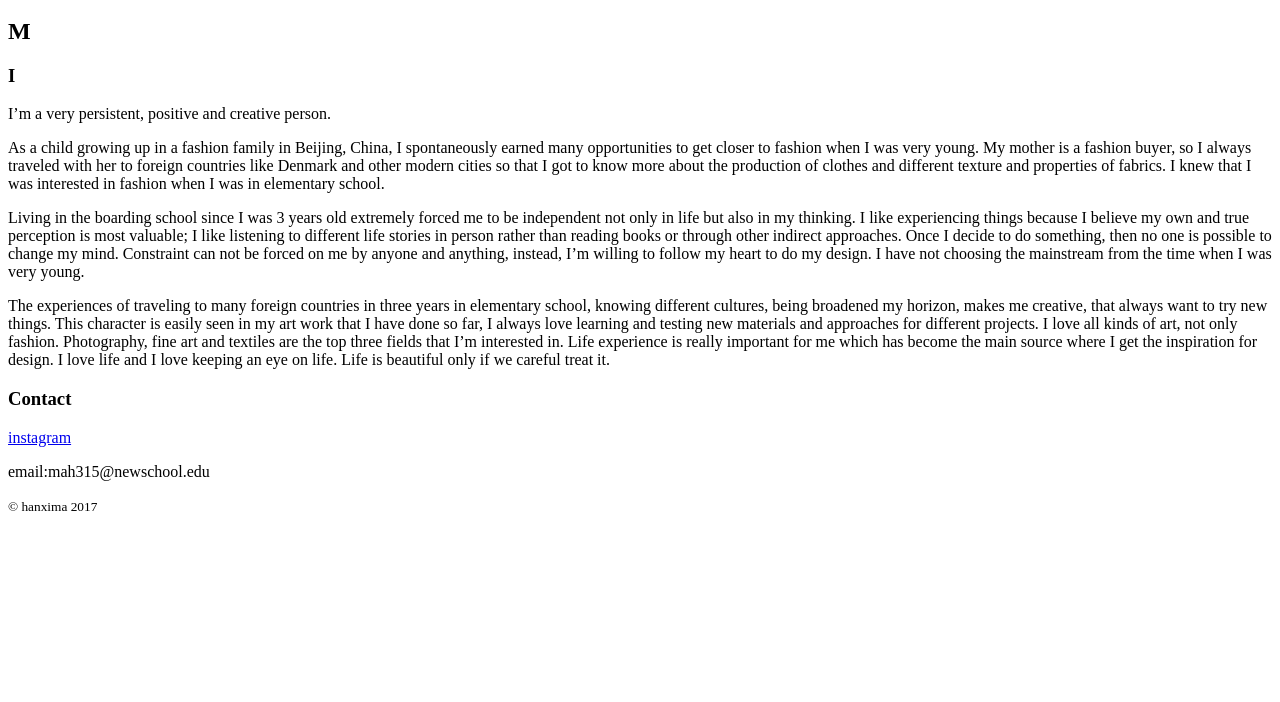
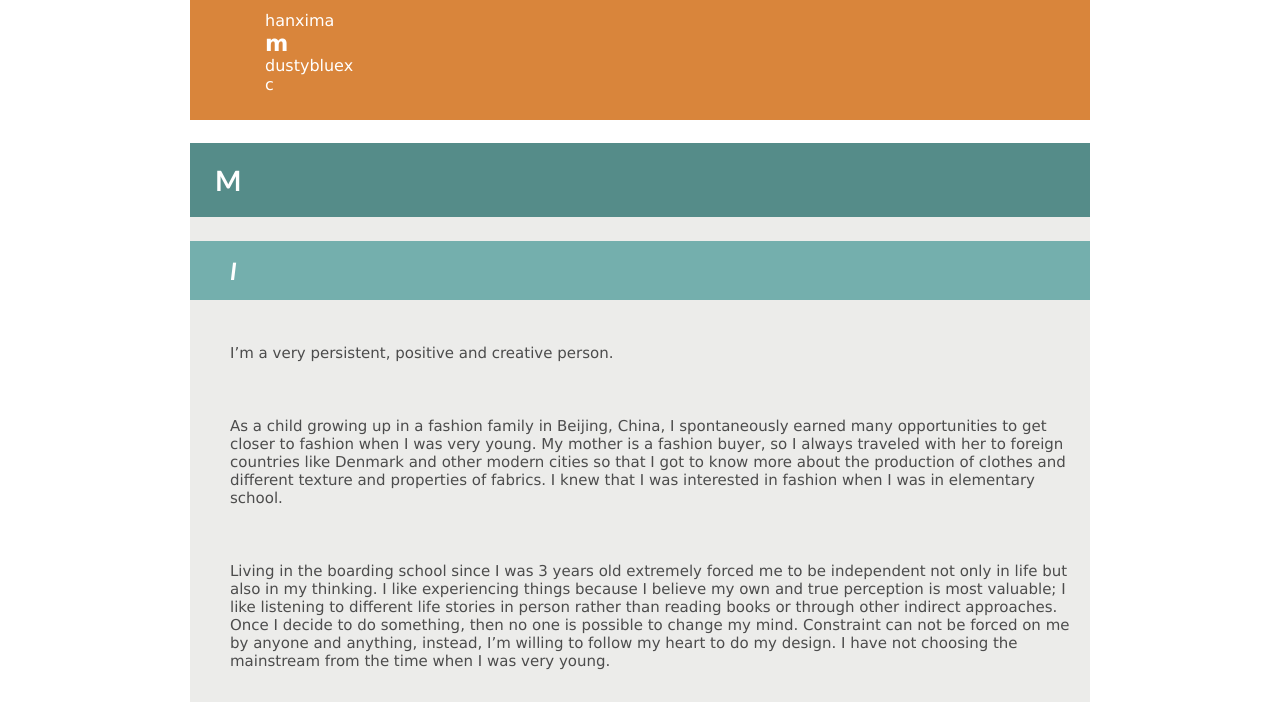
Before and after one commit to dustybluex/dustybluex, a plain HTML site: page m1.html in a window 1280 px wide. Shown: the part 154-856 px from the top of the page. Before the commit the page ends 800 px from the top, so only its background shows below. Drawn offline with Linux system fonts and the light colour scheme.

Commit message:
Update m1.html

```diff
--- a/m1.html
+++ b/m1.html
@@ -3,7 +3,7 @@
 <head>
 	<meta charset="utf-8" />
 	<title>Site Draft 1 About Page</title>
-	<link rel="stylesheet" href="css/styles1.css" media="all">
+	<link rel="stylesheet" href="styles.css" media="all">
 </head>
 <body>
 	<header>
```
